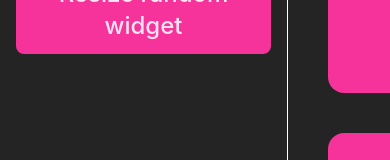
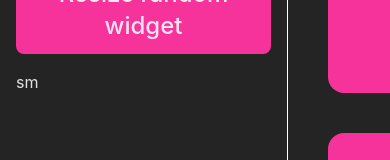
Before and after one commit to Cutaiar/scramble-squares, a React (Vite) app: page / in a window 390 px wide. Shown: the part 122-282 px from the top of the page. Built offline with nearby package versions, Linux system fonts and the light colour scheme.

Commit message:
manage breakpoints ourselves

```diff
--- a/src/RGLApp.tsx
+++ b/src/RGLApp.tsx
@@ -1,14 +1,15 @@
 import "react-grid-layout/css/styles.css";
 import "react-resizable/css/styles.css";
-import { Layout, WidthProvider, Responsive } from "react-grid-layout";
-import React, { useState } from "react";
+import { Layout, Responsive } from "react-grid-layout";
+import React, { useEffect, useState } from "react";
 import { cn } from "./lib/utils";
 import "./custom.css";
+import { useContainerQuery } from "./use-container-query";
 
 // 🧠 can i read the width of the container to set the row height such that they will be sq
 // Rather, the row height drives the width, we calculate the width from a set rowheight for the grid
 
-const GridLayoutWithWidth = WidthProvider(Responsive);
+// const GridLayoutWithWidth = WidthProvider(Responsive);
 
 const updateElementInLayout = (
   layout: Layout[],
@@ -85,11 +86,22 @@ export const RGLApp = () => {
     useState<Record<"sm" | "lg", Layout[]>>(initialLayout);
   const [breakpoint, setBreakpoint] = useState<"sm" | "lg">("lg");
 
+  const { ref, matches } = useContainerQuery<HTMLDivElement>("56rem");
+
+  useEffect(() => {
+    if (matches) {
+      setBreakpoint("lg");
+    } else {
+      setBreakpoint("sm");
+    }
+  }, [matches]);
+
   const onLayoutChange = (
     layout: Layout[],
     allLayouts: Record<"sm" | "lg", Layout[]>
   ) => {
-    console.log(breakpoint);
+    console.log("layouts", layouts);
+    console.log("layout", layout);
     setLayouts(allLayouts);
   };
 
@@ -163,6 +175,7 @@ export const RGLApp = () => {
         >
           Resize random widget
         </button>
+        <div>{matches ? "lg" : "sm"}</div>
       </div>
       {/* Grid container (rest of the page) */}
       <div className="flex-1 overflow-y-auto @container">
@@ -170,6 +183,7 @@ export const RGLApp = () => {
         {/* This div responds to its parents size, going between a sm and lg size, which then triggers the grid breakpoint. centers the grid inside using mx-auto */}
         <div
           className={`mx-auto w-(--wsm) @4xl:w-(--wlg)`}
+          ref={ref}
           style={
             {
               "--wsm": `${wSm}px`,
@@ -177,17 +191,16 @@ export const RGLApp = () => {
             } as React.CSSProperties
           }
         >
-          <GridLayoutWithWidth
+          <Responsive
             compactType="horizontal"
             layouts={layouts}
-            breakpoints={breakpoints}
             cols={cols}
             rowHeight={rh}
             margin={[m, m]}
             width={width}
             isResizable={false}
-            // @ts-expect-error enum cast
-            onBreakpointChange={setBreakpoint}
+            breakpoints={breakpoints}
+            breakpoint={breakpoint}
             onLayoutChange={onLayoutChange}
             // 👇  Not important
             // autoSize={false} // if you use autoSize={false}, you can use tailwind h-full
@@ -199,7 +212,7 @@ export const RGLApp = () => {
                 onDoubleClickCapture={() => cycleSize(item)}
               ></Widget>
             ))}
-          </GridLayoutWithWidth>
+          </Responsive>
         </div>
       </div>
     </div>
--- /dev/null
+++ b/src/use-container-query.ts
@@ -0,0 +1,41 @@
+import { useEffect, useRef, useState } from "react";
+
+/**
+ * Hook that checks if a container's width is at least the specified width
+ *
+ * Note: Fast vibe coded solution. Revisit and vet if this becomes more widely needed.
+ *
+ * @param ref Reference to the container element to observe
+ * @param minWidth Minimum width to check for (e.g. '81rem')
+ */
+export function useContainerQuery<T extends HTMLElement>(
+  minWidth: string
+): { ref: React.RefObject<T>; matches: boolean } {
+  const ref = useRef<T>(null);
+  const [matches, setMatches] = useState(false);
+
+  useEffect(() => {
+    if (!ref.current || typeof window === "undefined") return;
+
+    // Convert rem to pixels for calculation
+    const remValue = parseFloat(minWidth.replace("rem", ""));
+    const pixelValue =
+      remValue *
+      parseFloat(getComputedStyle(document.documentElement).fontSize);
+
+    const observer = new ResizeObserver((entries) => {
+      for (const entry of entries) {
+        const width = entry.contentRect.width;
+        setMatches(width >= pixelValue);
+      }
+    });
+
+    observer.observe(ref.current);
+
+    return () => {
+      observer.disconnect();
+    };
+  }, [ref, minWidth]);
+
+  return { ref, matches };
+}
```
